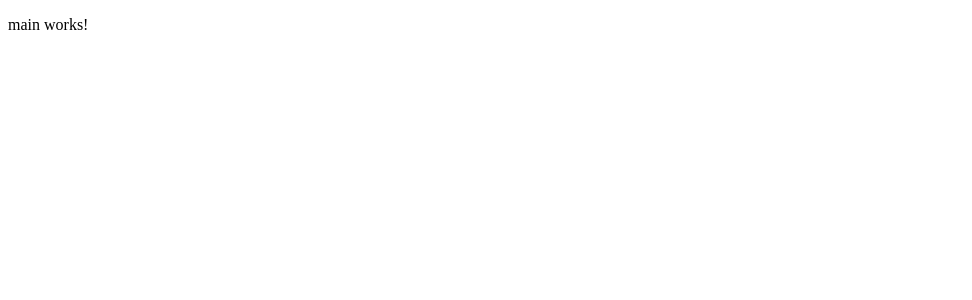
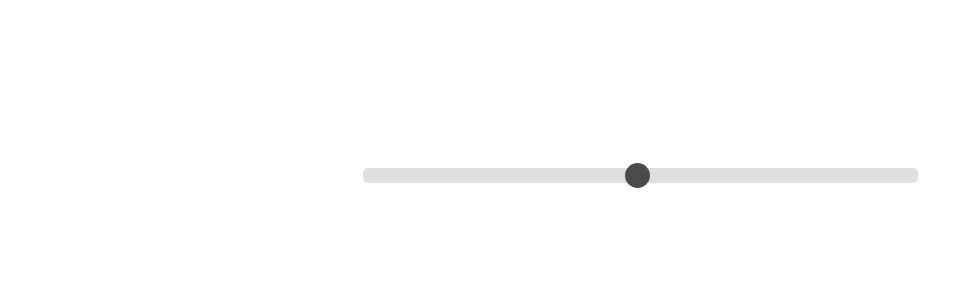
Before and after one commit to gregalantiu2/SliderNews, an Angular app in the folder SliderNews.UI/: page / in a window 1280 px wide. Shown: the top 300 px of the page, without its empty margins (0-972 px from the left). Built offline with nearby package versions, Linux system fonts and the light colour scheme.

Commit message:
Imported BS, added slider bar

```diff
--- a/SliderNews.UI/package.json
+++ b/SliderNews.UI/package.json
@@ -19,6 +19,7 @@
     "@angular/platform-browser": "~11.0.0",
     "@angular/platform-browser-dynamic": "~11.0.0",
     "@angular/router": "~11.0.0",
+    "bootstrap": "^4.5.3",
     "rxjs": "~6.6.0",
     "tslib": "^2.0.0",
     "zone.js": "~0.10.2"
--- a/SliderNews.UI/src/app/main/main.component.html
+++ b/SliderNews.UI/src/app/main/main.component.html
@@ -1,2 +1,6 @@
-<p>main works!</p>
 <router-outlet></router-outlet>
+<div class="container">
+    <div class="mainslider">
+        <app-slider-bar></app-slider-bar>
+    </div>
+</div>
--- a/SliderNews.UI/src/app/main/main.component.scss
+++ b/SliderNews.UI/src/app/main/main.component.scss
@@ -0,0 +1,3 @@
+.mainslider{
+    padding-top: 165px;
+}
--- a/SliderNews.UI/src/app/slider-bar/slider-bar.component.html
+++ b/SliderNews.UI/src/app/slider-bar/slider-bar.component.html
@@ -1 +1,3 @@
-<p>slider-bar works!</p>
+<div class="slidecontainer">
+    <input type="range" min="1" max="100" value="50" class="slider" id="myRange">
+  </div>
--- a/SliderNews.UI/src/app/slider-bar/slider-bar.component.scss
+++ b/SliderNews.UI/src/app/slider-bar/slider-bar.component.scss
@@ -0,0 +1,33 @@
+.slidecontainer{
+    text-align: center
+}
+
+.slider {
+    -webkit-appearance: none;
+    width: 50%;
+    height: 15px;
+    border-radius: 5px;
+    background: #d3d3d3;
+    outline: none;
+    opacity: 0.7;
+    -webkit-transition: .2s;
+    transition: opacity .2s;
+  }
+
+  .slider::-webkit-slider-thumb {
+    -webkit-appearance: none;
+    appearance: none;
+    width: 25px;
+    height: 25px;
+    border-radius: 50%;
+    background: black;
+    cursor: pointer;
+  }
+
+  .slider::-moz-range-thumb {
+    width: 25px;
+    height: 25px;
+    border-radius: 50%;
+    background: black;
+    cursor: pointer;
+  }
--- a/SliderNews.UI/src/styles.scss
+++ b/SliderNews.UI/src/styles.scss
@@ -1 +1,2 @@
 /* You can add global styles to this file, and also import other style files */
+@import '~bootstrap/dist/css/bootstrap.min.css';
```
Also changed, not shown: 1 other file (tests, documents, lock files or other folders).
